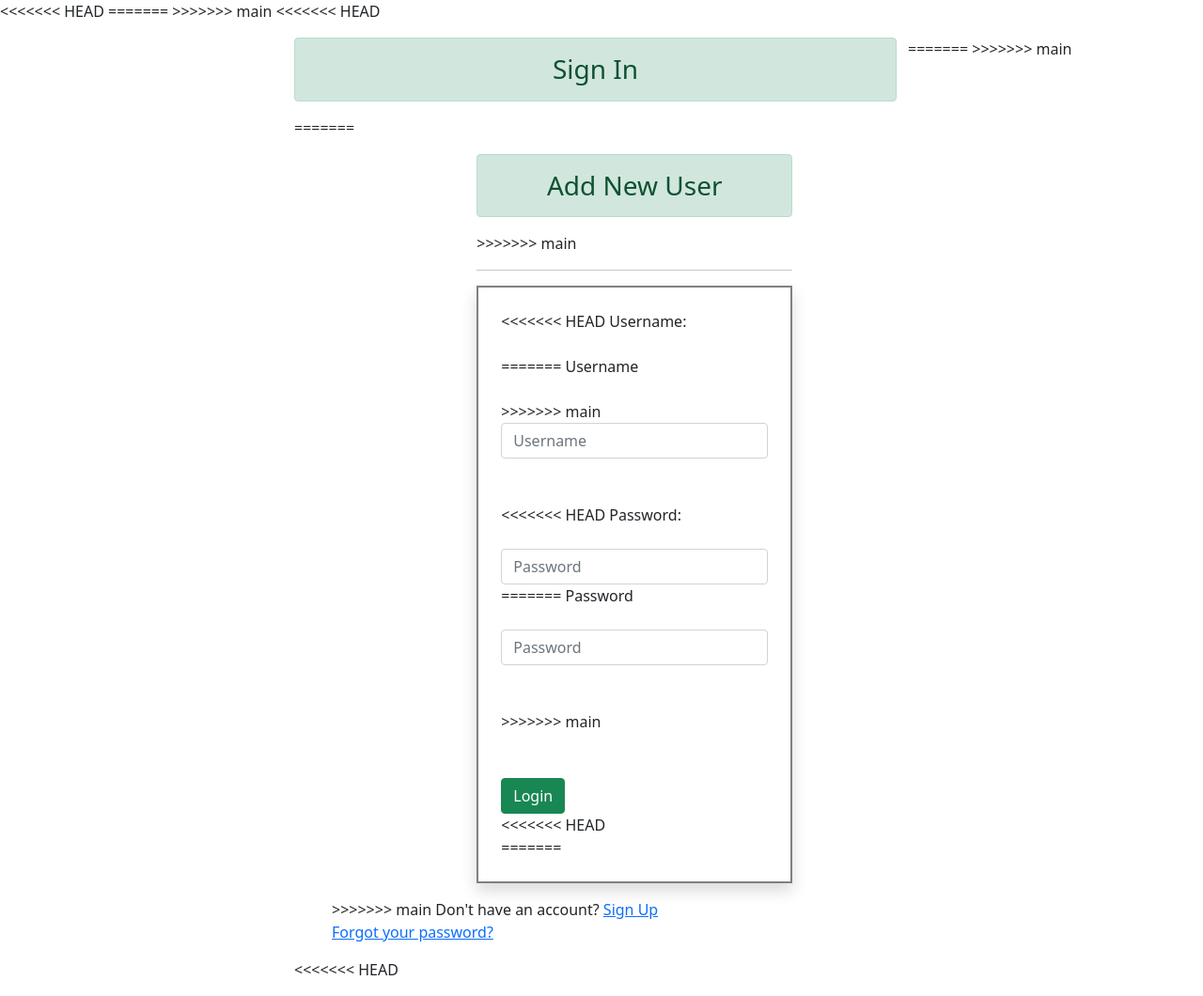
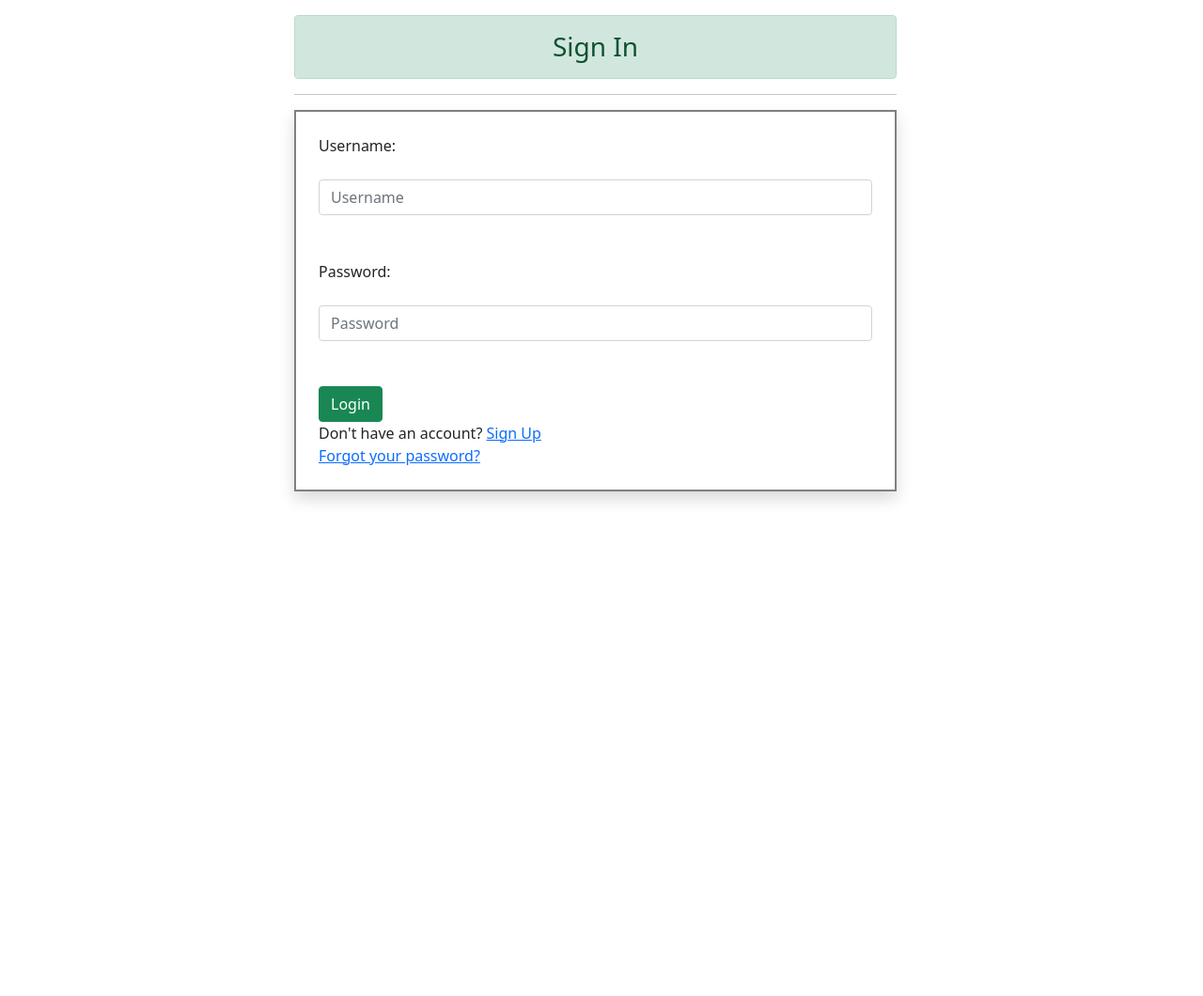
Before and after one commit to SRSKing12/all-in-1, a Django app: page /sin in a window 1280 px wide. Shown: the whole page at 94% size. After the commit the page ends 535 px from the top, so only its background shows below. Run offline with Django 3.2, Linux system fonts and the light colour scheme; some libraries are stand-ins or nearby versions.

Commit message:
Add files via upload

```diff
--- a/templates/sgin.html
+++ b/templates/sgin.html
@@ -1,20 +1,12 @@
 <!DOCTYPE html>
-{% load static %}
 <html lang="en">
 <head>
     <meta charset="UTF-8">
     <meta http-equiv="X-UA-Compatible" content="IE=edge">
     <meta name="viewport" content="width=device-width, initial-scale=1.0">
     <title>Sign In</title>
-<<<<<<< HEAD
 
     <link rel="stylesheet" href="static/css/bootstrap.css">
-=======
-    <script src="{% static 'enroll/js/jquery.js' %}" ></script>
-     <script src="{% static 'enroll/js/popper.js' %}" ></script>
-     <script src="{% static 'enroll/js/bootstrap.js' %}" ></script>
-      <link rel="stylesheet" href=" {% static 'enroll/css/bootstrap.css' %}">
->>>>>>> main
 
 <style>
    .bg-image-vertical {
@@ -37,41 +29,24 @@
 <body>
 
 
-<<<<<<< HEAD
 <div class="container mt-5 m-lg-3" >
  <div class="row my-3" >
   <div class="col-sm-7 offset-sm-3"   >
    <h3 class="text-center alert alert-success">Sign In</h3>
-=======
-       <div class="container mt-5 m-lg-3" >
- <div class="row my-3" >
-  <div class="col-sm-7 offset-sm-3"   >
-   <h3 class="text-center alert alert-success">Add New User</h3>
->>>>>>> main
    <hr>
 
        <form action="sin" method="POST" novalidate class="shadow p-4" style="border:2px solid grey" >
             {% csrf_token %}
             <div class="us-name">
-<<<<<<< HEAD
                  Username:<br><br>
-=======
-                 Username<br><br>
->>>>>>> main
                 <input type="text" name="username" class="form-control"  value="" placeholder="Username">
                 <br><br>
             </div>
 
             <div class="pass">
-<<<<<<< HEAD
                Password:<br><br>
                 <input type="password"  name="password" class="form-control"  value="" placeholder="Password">
 
-=======
-               Password<br><br>
-                <input type="password"  name="password" class="form-control"  value="" placeholder="Password">
-                <br><br>
->>>>>>> main
             </div>
 
             <div class="lgin">
@@ -79,22 +54,11 @@
                 <button type="submit" name="button" class="btn btn-success">Login</button>
               </div>
 
-<<<<<<< HEAD
               <div class="text">
-=======
-
-        </div>
-        </div>
-        </div>
-
-
-        <div class="reg">
-            <div class="text">
->>>>>>> main
                 Don't have an account? <a href="register" class="sgup">Sign Up</a>
             </div>
             <div class="fgt-pass">
-                <a href="" target="_blank">Forgot your password?</a>
+                <a href="password_reset">Forgot your password?</a>
             </div>
         </form>
 
@@ -102,13 +66,8 @@
 
         </div>
         </div>
-<<<<<<< HEAD
         </div>
 
-=======
-
-
->>>>>>> main
     </div>
 
     <script src="static/js/jquery.js"></script>
```
Also changed, not shown: templates/register.html (+0 -61 lines).
